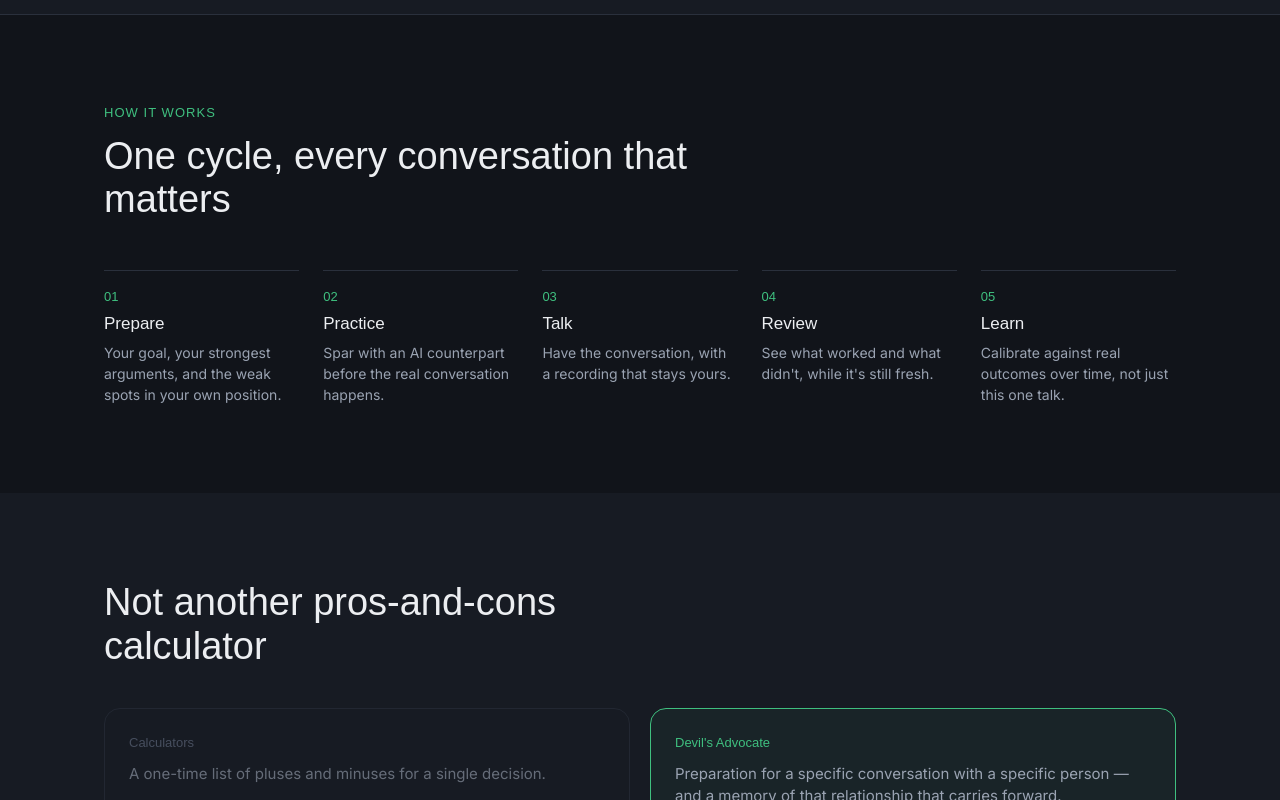
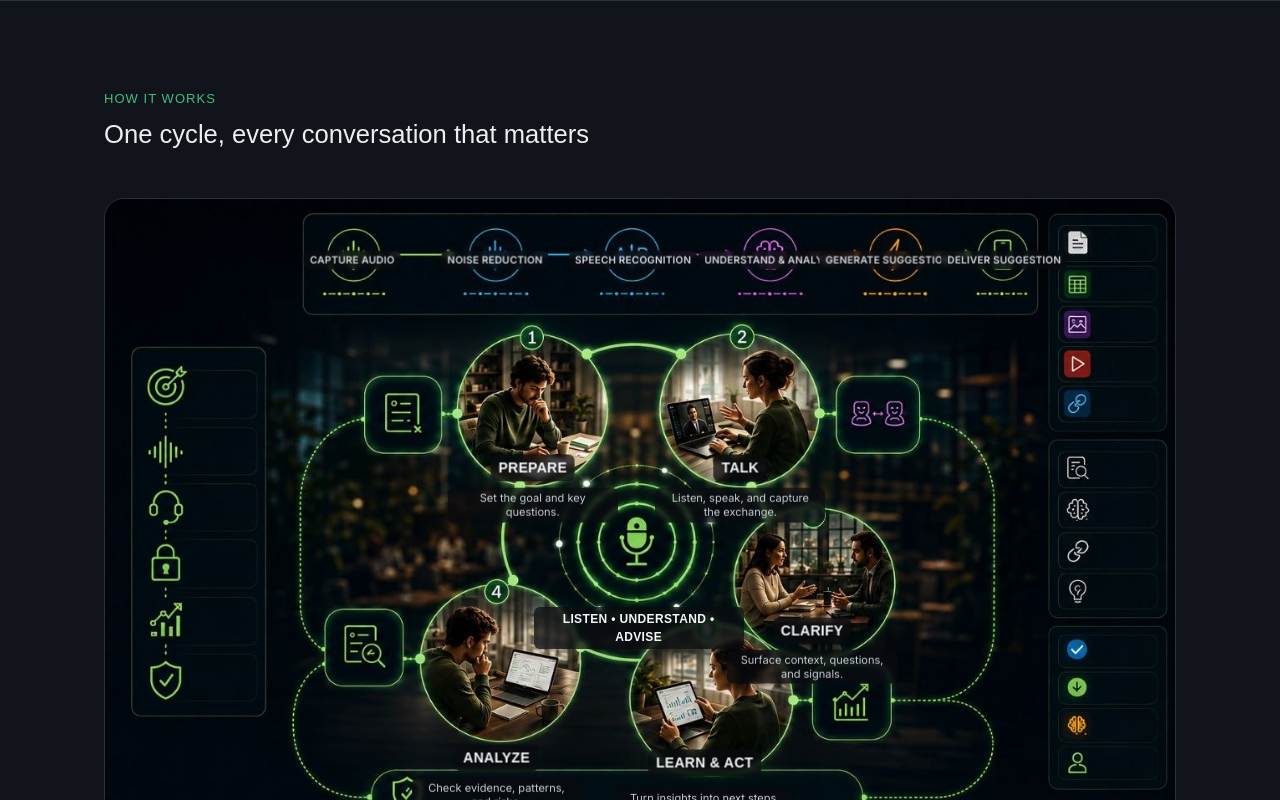
Before and after one commit to tarasenkoandriii/devils-advokate, a Next.js app in the folder apps/landing/: page /en in a window 1280 px wide. Shown: the part 1680-2480 px from the top of the page. Built offline with nearby package versions, Linux system fonts and the light colour scheme; no server answers; a web font is replaced by a local one.

Commit message:
landing: 5 steps.v1

```diff
--- a/apps/landing/src/app/globals.css
+++ b/apps/landing/src/app/globals.css
@@ -97,7 +97,7 @@ h1 {
 }
 
 h2 {
-  font-size: clamp(26px, 3.4vw, 38px);
+  font-size: clamp(20px, 2vw, 28px);
 }
 
 p {
@@ -855,6 +855,90 @@ p {
   margin-bottom: 48px;
 }
 
+.cycle__image-wrap {
+  position: relative;
+  margin-bottom: 48px;
+  border-radius: 20px;
+  overflow: hidden;
+  border: 1px solid var(--border);
+}
+
+.cycle__image {
+  width: 100%;
+  height: auto;
+  display: block;
+}
+
+/* Текст поверх иллюстрации цикла — координаты ЦЕНТРА текстового
+ * блока (не top-left), сам JSON-биндинг задаёт align:"center" для
+ * всех текстовых слоёв — translate(-50%, -50%) центрирует блок
+ * относительно точки top/left, а не растягивает от неё вниз-вправо.
+ * Обоснование выбора именно bbox (не anchor) для позиционирования —
+ * см. комментарий в CycleSteps.tsx. */
+.cycle__overlay-label,
+.cycle__overlay-desc,
+.cycle__overlay-center,
+.cycle__overlay-pipeline {
+  position: absolute;
+  transform: translate(-50%, -50%);
+  text-align: center;
+  pointer-events: none;
+  /* Тёмная подложка вместо расчёта только на text-shadow — гарантирует
+   * читаемость независимо от того, что на фото под текстом (лицо
+   * человека контрастирует с text-shadow заметно хуже, чем тёмный
+   * фон между кругами) — найдено визуальным рендером (Playwright),
+   * не предположением. */
+  background: rgba(10, 12, 16, 0.72);
+  border-radius: 6px;
+  padding: 3px 8px;
+  backdrop-filter: blur(2px);
+}
+
+.cycle__overlay-label {
+  font-family: var(--font-display);
+  font-size: 14px;
+  font-weight: 600;
+  color: #f4f6f8;
+  letter-spacing: 0.02em;
+  width: max-content;
+  max-width: 170px;
+}
+
+.cycle__overlay-desc {
+  font-size: 11px;
+  color: #c7cdd6;
+  line-height: 1.3;
+  width: 170px;
+}
+
+.cycle__overlay-center {
+  font-family: var(--font-display);
+  font-size: 12px;
+  font-weight: 600;
+  color: #f4f6f8;
+  letter-spacing: 0.03em;
+  width: max-content;
+  max-width: 210px;
+}
+
+.cycle__overlay-pipeline {
+  font-size: 10px;
+  font-weight: 600;
+  color: #d6dae1;
+  letter-spacing: 0.02em;
+  width: max-content;
+  padding: 2px 6px;
+}
+
+@media (max-width: 900px) {
+  .cycle__overlay-label,
+  .cycle__overlay-desc,
+  .cycle__overlay-center,
+  .cycle__overlay-pipeline {
+    display: none; /* мелкий текст поверх сложной картинки нечитаем на узком экране — та же логика, что скрытие technology__overlay-item */
+  }
+}
+
 .cycle__list {
   list-style: none;
   margin: 0;
--- a/apps/landing/src/components/CycleSteps.tsx
+++ b/apps/landing/src/components/CycleSteps.tsx
@@ -1,4 +1,36 @@
+import Image from 'next/image';
 import { Dictionary } from '../lib/i18n/dictionary';
+
+// Пункт: текстовые оверлеи прямо на иллюстрации цикла разговора
+// (conversation_cycle_bindings.json, координаты пикселей на канвасе
+// 1536×1024). Позиции — ЦЕНТР bbox каждого текстового блока (не
+// top-left, в отличие от Technology.tsx) — сам JSON явно указывает
+// align:"center" для всех текстовых слоёв, поэтому здесь используется
+// transform: translate(-50%, -50%), не translateY(-50%) как в
+// Technology. "anchor" в исходном JSON у stage-элементов указывает на
+// позицию ИКОНКИ рядом с текстом, не сам текст — использован bbox
+// (центр реального прямоугольника текста), не anchor, для stage-
+// заголовков/описаний и центрального текста. У pipeline-элементов
+// (верхняя строка) bbox не задан вообще, только anchor — используется
+// anchor как есть.
+//
+// cycle_title ЧЕСТНО ПРОПУЩЕН — дублирует уже существующий <h2>
+// секции (расположенный НАД картинкой, не поверх неё), а его
+// bbox (y:168-212 из 1024) физически попадает в зону, где на самой
+// иллюстрации уже находятся круги-аватары 1/2 — наложение текста
+// поверх них выглядело бы плохо, не просто избыточно.
+const STAGE_POSITIONS = [
+  { labelTop: 37.7, descTop: 42.97, left: 39.97 }, // 1: PREPARE
+  { labelTop: 37.7, descTop: 42.97, left: 59.38 }, // 2: TALK
+  { labelTop: 60.64, descTop: 65.63, left: 66.08 }, // 3: CLARIFY
+  { labelTop: 78.42, descTop: 83.59, left: 36.59 }, // 4: ANALYZE
+  { labelTop: 79.2, descTop: 83.98, left: 56.05 }, // 5: LEARN & ACT
+];
+
+const CENTER_POSITION = { top: 60.25, left: 49.87 };
+
+const PIPELINE_LEFT = [23.11, 36.46, 49.35, 62.17, 73.18, 84.05];
+const PIPELINE_TOP = 8.59;
 
 export function CycleSteps({ dict }: { dict: Dictionary }) {
   return (
@@ -6,6 +38,52 @@ export function CycleSteps({ dict }: { dict: Dictionary }) {
       <div className="container">
         <p className="eyebrow">{dict.cycle.eyebrow}</p>
         <h2 className="cycle__title">{dict.cycle.title}</h2>
+
+        <div className="cycle__image-wrap">
+          <Image
+            src="/images/cycle.jpg"
+            alt=""
+            width={1280}
+            height={853}
+            className="cycle__image"
+            sizes="(max-width: 900px) 100vw, 1200px"
+          />
+
+          {dict.cycle.overlay.stages.map((stage, i) => {
+            const pos = STAGE_POSITIONS[i];
+            if (!pos) return null;
+            return [
+              <span
+                key={`${stage.label}-label`}
+                className="cycle__overlay-label"
+                style={{ top: `${pos.labelTop}%`, left: `${pos.left}%` }}
+              >
+                {stage.label}
+              </span>,
+              <span
+                key={`${stage.label}-desc`}
+                className="cycle__overlay-desc"
+                style={{ top: `${pos.descTop}%`, left: `${pos.left}%` }}
+              >
+                {stage.description}
+              </span>,
+            ];
+          })}
+
+          <div className="cycle__overlay-center" style={{ top: `${CENTER_POSITION.top}%`, left: `${CENTER_POSITION.left}%` }}>
+            {dict.cycle.overlay.center}
+          </div>
+
+          {dict.cycle.overlay.pipeline.map((item, i) => (
+            <span
+              key={item}
+              className="cycle__overlay-pipeline"
+              style={{ top: `${PIPELINE_TOP}%`, left: `${PIPELINE_LEFT[i]}%` }}
+            >
+              {item}
+            </span>
+          ))}
+        </div>
 
         <ol className="cycle__list">
           {dict.cycle.steps.map((step, i) => (
--- a/apps/landing/src/lib/i18n/dictionaries/en.ts
+++ b/apps/landing/src/lib/i18n/dictionaries/en.ts
@@ -450,6 +450,24 @@ export const en: Dictionary = {
         description: 'Calibrate against real outcomes over time, not just this one talk.',
       },
     ],
+    overlay: {
+      stages: [
+        { label: 'PREPARE', description: 'Set the goal and key questions.' },
+        { label: 'TALK', description: 'Listen, speak, and capture the exchange.' },
+        { label: 'CLARIFY', description: 'Surface context, questions, and signals.' },
+        { label: 'ANALYZE', description: 'Check evidence, patterns, and risks.' },
+        { label: 'LEARN & ACT', description: 'Turn insights into next steps.' },
+      ],
+      center: 'LISTEN • UNDERSTAND • ADVISE',
+      pipeline: [
+        'CAPTURE AUDIO',
+        'NOISE REDUCTION',
+        'SPEECH RECOGNITION',
+        'UNDERSTAND & ANALYZE',
+        'GENERATE SUGGESTION',
+        'DELIVER SUGGESTION',
+      ],
+    },
   },
   differentiation: {
     title: 'Not another pros-and-cons calculator',
--- a/apps/landing/src/lib/i18n/dictionaries/ru.ts
+++ b/apps/landing/src/lib/i18n/dictionaries/ru.ts
@@ -449,6 +449,24 @@ export const ru: Dictionary = {
         description: 'Калибровка на реальных результатах со временем, а не только на одном разговоре.',
       },
     ],
+    overlay: {
+      stages: [
+        { label: 'ПОДГОТОВЬСЯ', description: 'Определи цель и ключевые вопросы.' },
+        { label: 'ГОВОРИ', description: 'Слушай, говори — и фиксируй разговор.' },
+        { label: 'УТОЧНИ', description: 'Выявляй контекст, вопросы и сигналы.' },
+        { label: 'ПРОАНАЛИЗИРУЙ', description: 'Проверь доказательства, закономерности и риски.' },
+        { label: 'СДЕЛАЙ ВЫВОДЫ', description: 'Преврати инсайты в следующие шаги.' },
+      ],
+      center: 'СЛУШАЙ • ПОНИМАЙ • СОВЕТУЙ',
+      pipeline: [
+        'ЗАПИСЬ',
+        'ФИЛЬТР',
+        'ТЕКСТ',
+        'АНАЛИЗ',
+        'ПОДСКАЗКА',
+        'ДОСТАВКА',
+      ],
+    },
   },
   differentiation: {
     title: 'Не очередной калькулятор «за и против»',
--- a/apps/landing/src/lib/i18n/dictionaries/uk.ts
+++ b/apps/landing/src/lib/i18n/dictionaries/uk.ts
@@ -449,6 +449,24 @@ export const uk: Dictionary = {
         description: 'Калібрування на реальних результатах з часом, а не лише на одній розмові.',
       },
     ],
+    overlay: {
+      stages: [
+        { label: 'ПІДГОТУЙСЯ', description: 'Визнач ціль і ключові питання.' },
+        { label: 'РОЗМОВЛЯЙ', description: 'Слухай, говори — і фіксуй розмову.' },
+        { label: 'УТОЧНИ', description: 'Виявляй контекст, питання й сигнали.' },
+        { label: 'ПРОАНАЛІЗУЙ', description: 'Перевір докази, закономірності й ризики.' },
+        { label: 'ЗРОБИ ВИСНОВКИ', description: 'Перетвори інсайти на наступні кроки.' },
+      ],
+      center: 'СЛУХАЙ • РОЗУМІЙ • РАДЬ',
+      pipeline: [
+        'ЗАПИС',
+        'ФІЛЬТР',
+        'ТЕКСТ',
+        'АНАЛІЗ',
+        'ПІДКАЗКА',
+        'ДОСТАВКА',
+      ],
+    },
   },
   differentiation: {
     title: 'Не черговий калькулятор «за і проти»',
```
Also changed, not shown: apps/landing/src/lib/i18n/dictionary.ts (+8 -0 lines), apps/landing/public/images/cycle.jpg (added).
